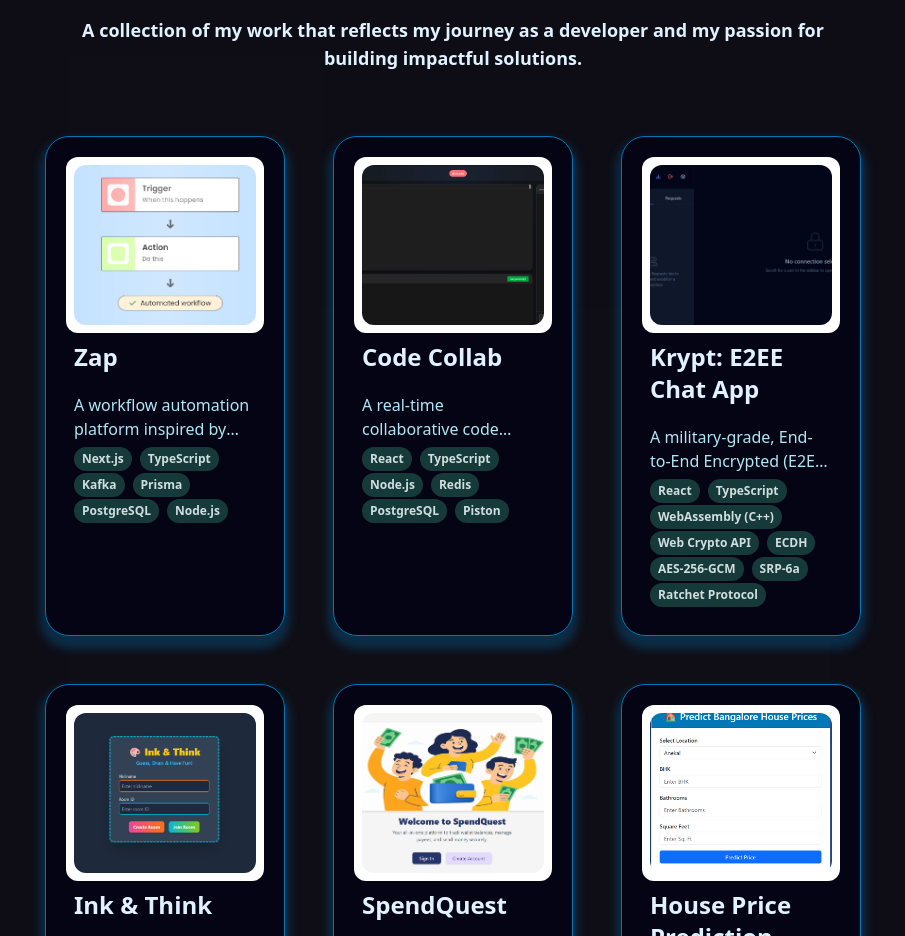
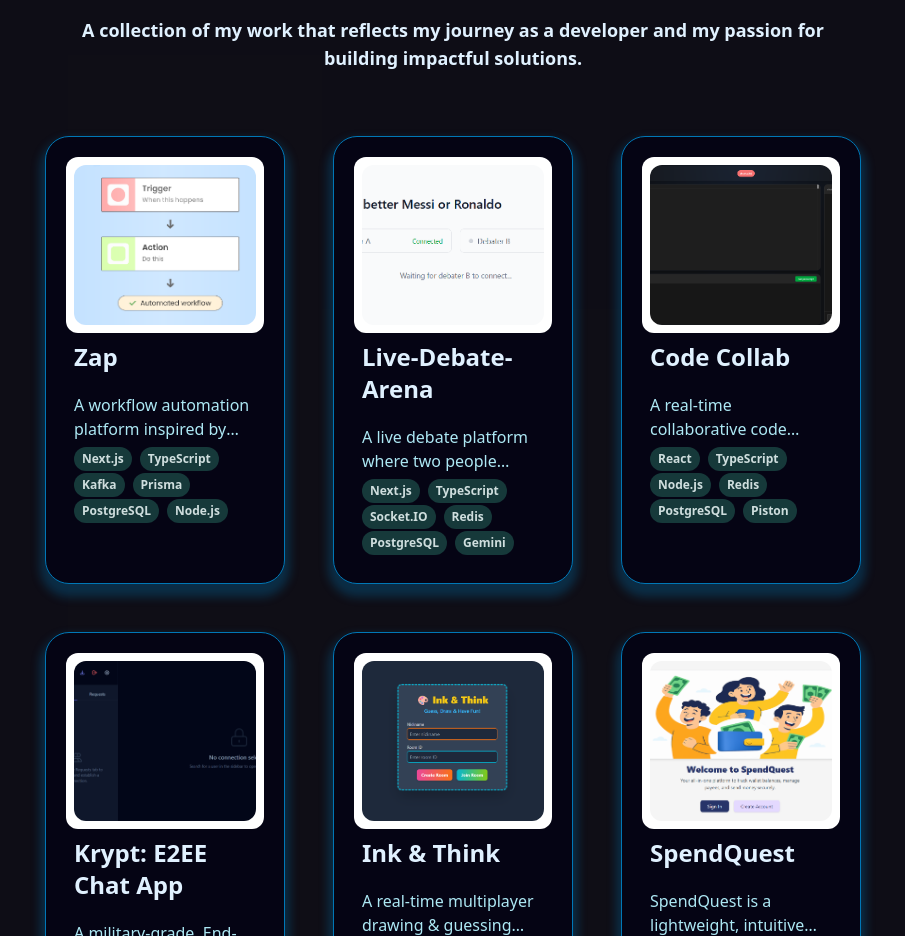
Before and after one commit to CodeXJainTech/Portfolio, a React (Vite) app: page / in a window 1280 px wide. Shown: the part 5280-6216 px from the top of the page, without its empty margins (187-1092 px from the left). Built offline with nearby package versions, Linux system fonts and the light colour scheme.

Commit message:
add: project

```diff
--- a/src/contents.js
+++ b/src/contents.js
@@ -45,6 +45,7 @@ import tsLogo from './assets/tech_logo/typescript.png'
 import heumanxLogo from './assets/company_logo/heumanx.jpg'
 import codeCollabLogo from './assets/work_logo/codeCollab.png'
 import kryptLogo from './assets/work_logo/krypt.png'
+import liveDebateLogo from './assets/work_logo/liveDebate.png'
 
 
 export const SkillsInfo = [
@@ -183,6 +184,15 @@ export const projects = [
   },
   {
     id: 1,
+    title: "Live-Debate-Arena",
+    description: "A live debate platform where two people argue a topic while an audience votes in real time. AI scores each argument on logic, evidence, and persuasion separately. A full verdict is generated at the end. Designed to scale horizontally across multiple instances using a Redis adapter and distributed locks.",
+    image: liveDebateLogo,
+    tags: ["Next.js", "TypeScript", "Socket.IO", "Redis", "PostgreSQL", "Gemini"],
+    github: "https://github.com/CodeXJainTech/live-debate-arena/tree/master",
+    webapp: "https://live-debate-arena.onrender.com/",
+  },
+  {
+    id: 2,
     title: "Code Collab",
     description: "A real-time collaborative code editor supporting simultaneous multi-user editing via WebSockets and Operational Transformation. It features a sandboxed code execution pipeline for secure, multi-language code runs and a Redis-backed distributed architecture that optimizes presence sync and reduces conflict resolution time by 90%.",
     image: codeCollabLogo, // Replace with your actual variable
@@ -191,7 +201,7 @@ export const projects = [
     webapp: "https://codecollabify.vercel.app/",
   },
   {
-    id: 2,
+    id: 3,
     title: "Krypt: E2EE Chat App",
     description: "A military-grade, End-to-End Encrypted (E2EE) messaging platform built on a Zero-Trust architecture. It features SRP-6a authentication, ECDH key exchange, and a SHA-256 double-ratchet for perfect forward secrecy, utilizing a custom C++ WebAssembly engine for high-performance client-side AES encryption.",
     image: kryptLogo, // Replace with your actual variable
@@ -200,7 +210,7 @@ export const projects = [
     webapp: "https://github.com/CodeXJainTech/minor-project-Krypt",
   },
   {
-    id: 3,
+    id: 4,
     title: "Ink & Think",
     description: "A real-time multiplayer drawing & guessing game (similar to Skribbl.io) where players create or join rooms, take turns drawing, and guess words based on sketches. Built with React, Node.js, and Socket.IO for seamless live interaction.",
     image: inkthinkLogo,
@@ -209,7 +219,7 @@ export const projects = [
     webapp: "https://ink-think.vercel.app",
   },
   {
-    id: 4,
+    id: 5,
     title: "SpendQuest",
     description: "SpendQuest is a lightweight, intuitive app to help users track their expenses and simulate money transfers to friends, payees, or categories. Whether you're splitting lunch, logging a shopping trip, or tracking monthly cash flow — SpendQuest makes personal finance simple and visual.",
     image: spendquestLogo,
@@ -218,7 +228,7 @@ export const projects = [
     webapp: "https://spendquest.vercel.app",
   },
   {
-    id: 5,
+    id: 6,
     title: "House Price Prediction",
     description: "A machine learning application that predicts housing prices in Bengaluru. It utilizes Linear, Ridge, and Lasso Regression models achieving an 0.80 R² score, with a Flask backend to serve predictions based on processed real-world datasets.",
     image: housePriceLogo,
@@ -227,7 +237,7 @@ export const projects = [
     webapp: "https://house-price-prediction-9o82.onrender.com/",
   },
   {
-    id: 6,
+    id: 7,
     title: "Banking System",
     description: "A C++ terminal-based banking system using STL and OOP for account creation, modification, and secure transactions with real-time balance management.",
     image: bankingLogo,
@@ -236,7 +246,7 @@ export const projects = [
     webapp: "https://github.com/CodeXJainTech/Banking-System",
   },
   {
-    id: 7,
+    id: 8,
     title: "Weather App",
     description: "A responsive web app using OpenWeatherMap API, displaying real-time weather data for 100+ cities. Clean UI with intuitive input and graceful error handling.",
     image: weatherLogo,
```
Also changed, not shown: src/assets/work_logo/liveDebate.png (added).
